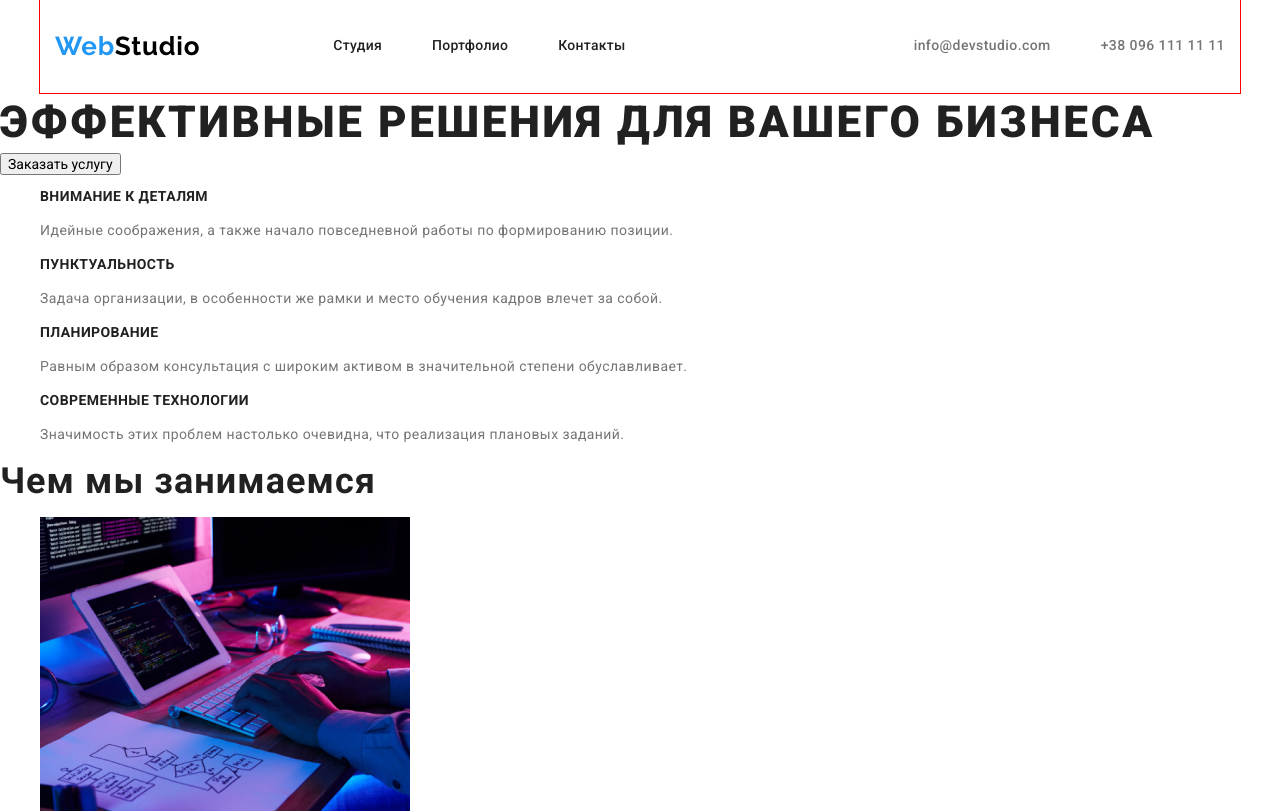
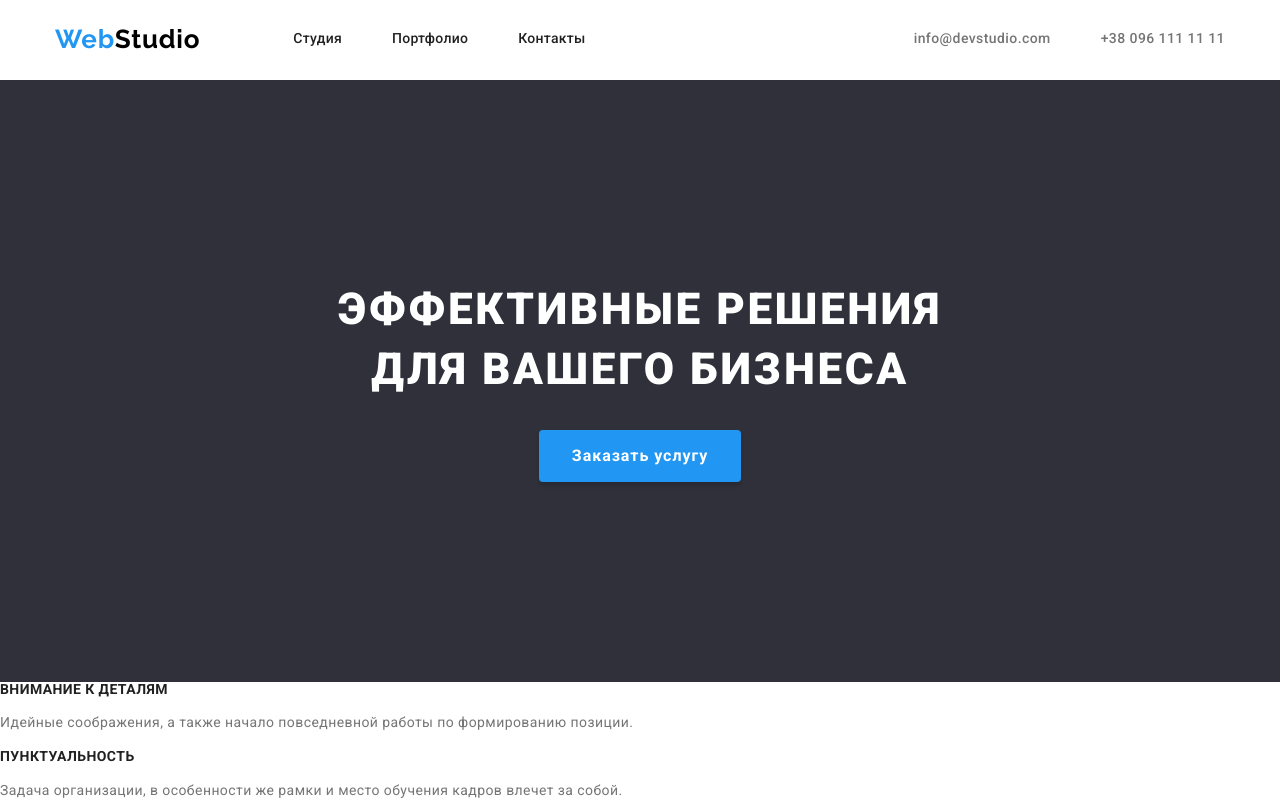
Before and after one commit to ChristianRC007/goit-markup-hw-03, a plain HTML site: page index.html in a window 1280 px wide. Shown: the top 812 px of the page. Drawn offline with Linux system fonts and the light colour scheme.

Commit message:
Добавляет геометрию секции Герой

```diff
--- a/css/style.css
+++ b/css/style.css
@@ -11,7 +11,7 @@
   --secondary-text-color: #757575;
   --accent-color: #2196f3;
   --main-white-color: #ffffff;
-  --footer-bg-color: #2f303a;
+  --secondary-bg-color: #2f303a;
   --standart-black: #000000;
 }
 
@@ -39,13 +39,16 @@ h6 {
   margin-right: auto;
   padding-left: 15px;
   padding-right: 15px;
-  outline: 1px solid red;
+  /* outline: 1px solid red; */
 }
 
 .list {
   list-style: none;
+  margin: 0;
+  padding: 0;
 }
 
+/* Header */
 .header-nav {
   display: flex;
   align-items: center;
@@ -70,6 +73,7 @@ h6 {
   color: var(--main-text-color);
   font-weight: 500;
   text-decoration: none;
+  letter-spacing: 0.02em;
 }
 
 .nav-list-item:not(:last-child) {
@@ -100,6 +104,7 @@ h6 {
   color: var(--accent-color);
 }
 
+/* Logo */
 .main-logo,
 .main-logo:focus {
   font-family: Raleway, sans-serif;
@@ -123,14 +128,42 @@ h6 {
   color: var(--main-white-color);
 }
 
+/* Hero */
+.hero {
+  text-align: center;
+  padding-top: 200px;
+  padding-bottom: 200px;
+
+  color: var(--main-white-color);
+  background-color: var(--secondary-bg-color);
+}
+
 .main-heading {
   font-weight: 900;
   font-size: 44px;
   line-height: 1.36;
   letter-spacing: 0.06em;
   text-transform: uppercase;
+  margin-bottom: 30px;
 }
 
+.hero-btn {
+  font-weight: 700;
+  font-size: 16px;
+  line-height: 1.87;
+  letter-spacing: 0.06em;
+
+  padding: 10px 32px;
+
+  color: var(--main-white-color);
+  background-color: var(--accent-color);
+
+  border: 1px solid transparent;
+  box-shadow: 0px 4px 4px rgba(0, 0, 0, 0.15);
+  border-radius: 4px;
+}
+
+/* Features */
 .features-heading {
   font-weight: 700;
   font-size: 14px;
@@ -175,7 +208,7 @@ h6 {
 
 /* Костыль для видимости цвета текста в футере */
 footer {
-  background-color: var(--footer-bg-color);
+  background-color: var(--secondary-bg-color);
   padding: 5px;
 }
 /* End костыль */
--- a/index.html
+++ b/index.html
@@ -50,9 +50,14 @@
     </header>
     <main>
       <!-- Шапка -->
-      <section>
-        <h1 class="main-heading">Эффективные решения для вашего бизнеса</h1>
-        <button type="button">Заказать услугу</button>
+      <section class="hero">
+        <div class="container">
+          <h1 class="main-heading">
+            Эффективные решения<br />
+            для вашего бизнеса
+          </h1>
+          <button class="hero-btn" type="button">Заказать услугу</button>
+        </div>
       </section>
       <!-- Особенности -->
       <section class="features">
```
